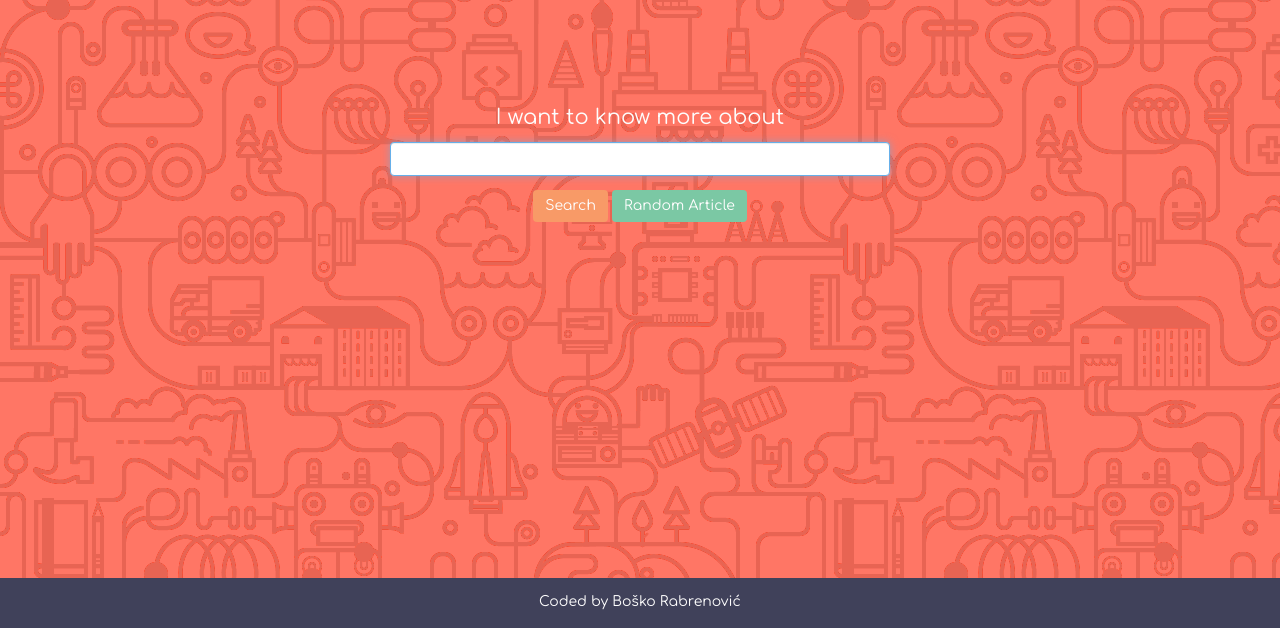
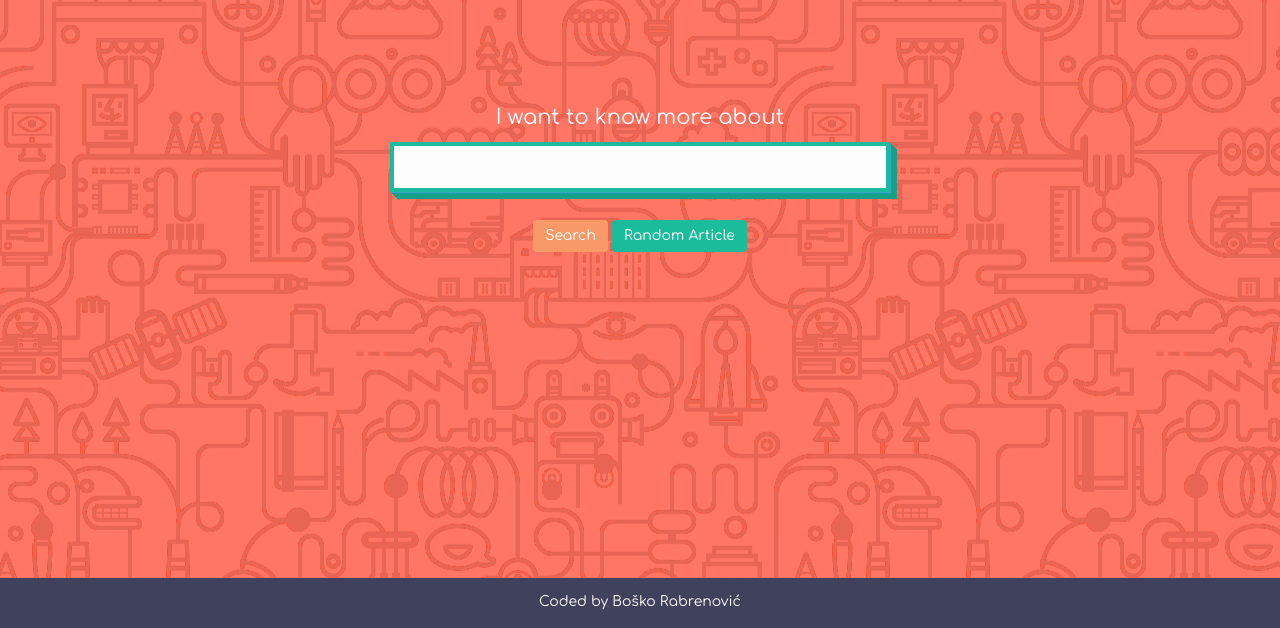
Before and after one commit to boniverski/wikipedia-viewer, a plain HTML site: page index.html in a window 1280 px wide. Shown: the part 172-800 px from the top of the page. Drawn offline with nearby package versions, Linux system fonts and the light colour scheme.

Commit message:
input desing

```diff
--- a/css/style.css
+++ b/css/style.css
@@ -7,6 +7,7 @@ body {
   background: #FF7665;
   background-image: url("../image/science.png");
   background-repeat: repeat;
+  background-position: center;
 }
 
 h1 {
@@ -19,9 +20,71 @@ p {
 }
 
 .search-box {
-  max-width: 500px;
   margin-left: auto;
   margin-right: auto;
+  max-width: 500px;
+}
+
+input[class="form-control"] {
+  background: #FDFDFD;
+  border: 0.1555em solid rgb(26, 188, 156);
+  border-radius: 0;
+  -webkit-box-shadow:
+    1px 1px 0 rgb(22, 160, 133),
+    2px 2px 0 rgb(22, 160, 133),
+    3px 3px 0 rgb(22, 160, 133),
+    4px 4px 0 rgb(22, 160, 133),
+    5px 5px 0 rgb(22, 160, 133),
+    6px 6px 0 rgb(22, 160, 133),
+    7px 7px 0 rgb(22, 160, 133);
+  -moz-box-shadow:
+    1px 1px 0 rgb(22, 160, 133),
+    2px 2px 0 rgb(22, 160, 133),
+    3px 3px 0 rgb(22, 160, 133),
+    4px 4px 0 rgb(22, 160, 133),
+    5px 5px 0 rgb(22, 160, 133),
+    6px 6px 0 rgb(22, 160, 133),
+    7px 7px 0 rgb(22, 160, 133);
+  box-shadow:
+    1px 1px 0 rgb(22, 160, 133),
+    2px 2px 0 rgb(22, 160, 133),
+    3px 3px 0 rgb(22, 160, 133),
+    4px 4px 0 rgb(22, 160, 133),
+    5px 5px 0 rgb(22, 160, 133),
+    6px 6px 0 rgb(22, 160, 133),
+    7px 7px 0 rgb(22, 160, 133);
+  font-size: 2em;
+  height: 50px;
+  margin-bottom: 1em;
+  text-align: center;
+}
+
+input[class="form-control"]:focus {
+  border:0.1555em solid rgb(26, 188, 156);
+  -webkit-box-shadow:
+    1px 1px 0 rgb(51, 166, 205),
+    2px 2px 0 rgb(22, 160, 156),
+    3px 3px 0 rgb(22, 160, 133),
+    4px 4px 0 rgb(22, 160, 133),
+    5px 5px 0 rgb(22, 160, 133),
+    6px 6px 0 rgb(22, 160, 133),
+    7px 7px 0 rgb(22, 160, 133);
+  -moz-box-shadow:
+    1px 1px 0 rgb(51, 166, 205),
+    2px 2px 0 rgb(22, 160, 156),
+    3px 3px 0 rgb(22, 160, 133),
+    4px 4px 0 rgb(22, 160, 133),
+    5px 5px 0 rgb(22, 160, 133),
+    6px 6px 0 rgb(22, 160, 133),
+    7px 7px 0 rgb(22, 160, 133);
+  box-shadow:
+   1px 1px 0 rgb(51, 166, 205),
+   2px 2px 0 rgb(22, 160, 156),
+   3px 3px 0 rgb(22, 160, 133),
+   4px 4px 0 rgb(22, 160, 133),
+   5px 5px 0 rgb(22, 160, 133),
+   6px 6px 0 rgb(22, 160, 133),
+   7px 7px 0 rgb(22, 160, 133);
 }
 
 /**** BUTTONS ****/
@@ -35,7 +98,7 @@ p {
 }
 
 .btn:nth-of-type(2) {
-  background: #7BC8A4;
+  background: #1abc9c;
 }
 
 .btn:nth-of-type(2):hover {
@@ -45,6 +108,7 @@ p {
 .btn, .btn:hover {
   border-style: none;
 }
+
 /*********************/
 
 
--- a/index.html
+++ b/index.html
@@ -20,7 +20,7 @@
         <div>
           <p>I want to know more about</p>
         </div>
-        <div class="form-group search-form">
+        <div class="search-form">
           <input type="text" class="form-control" autofocus>
           <div class="buttons">
             <button type="button" class="btn btn-default">Search</button>
```
